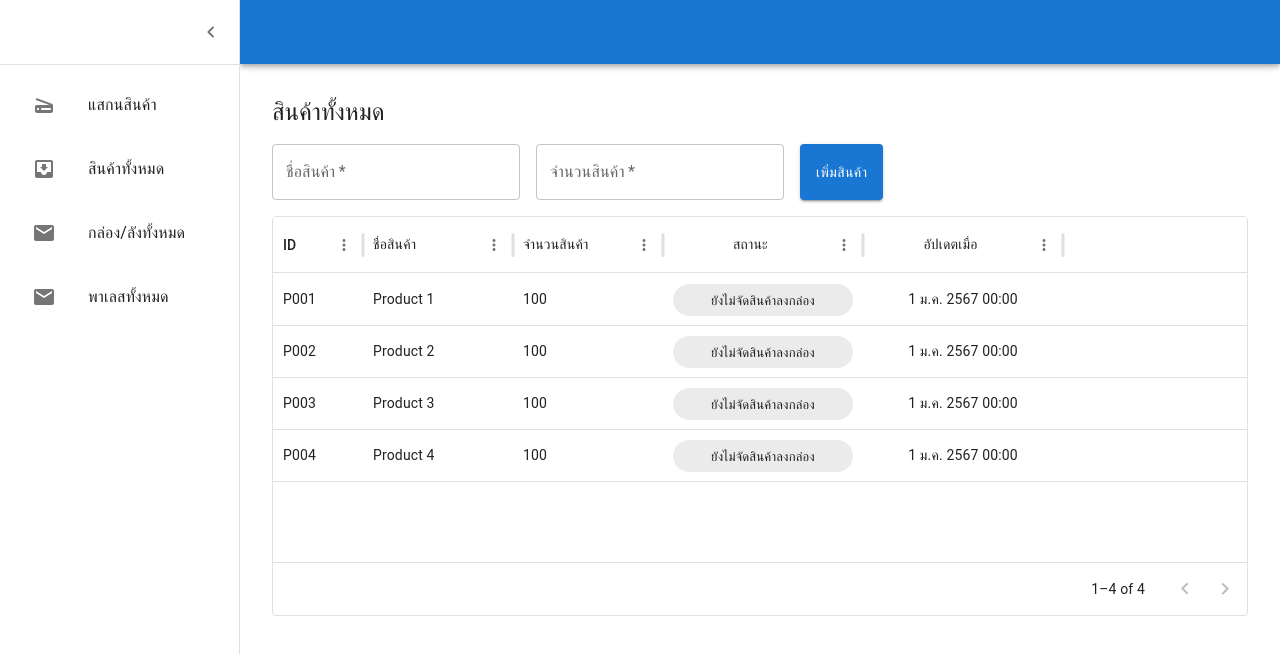
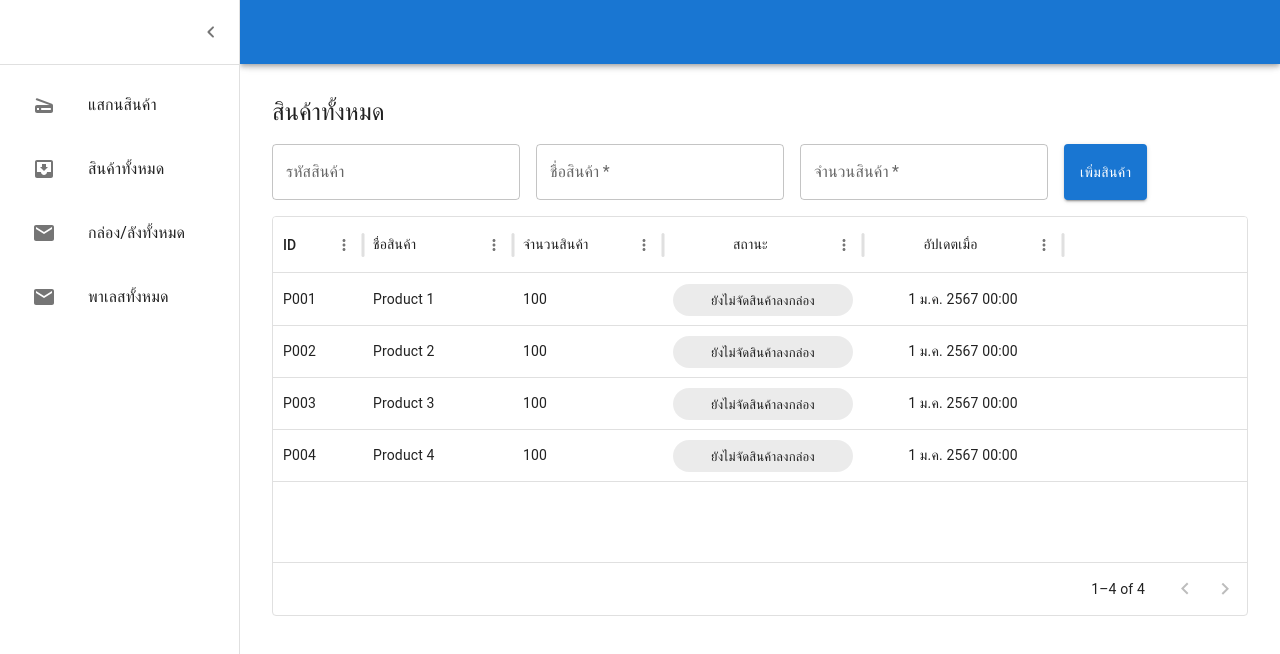
Before and after one commit to palmmy2542/barcode-packing, a React (Vite) app: page / in a window 1280 px wide. Shown: the top 654 px of the page. Built offline with nearby package versions, Linux system fonts and the light colour scheme.

Commit message:
update: product id

```diff
--- a/src/pages/Products/Products.tsx
+++ b/src/pages/Products/Products.tsx
@@ -7,7 +7,8 @@ import { PACKED_STATUS, Product } from "../../contexts/PackingProvider/types";
 
 const Products = () => {
   const { products, setProducts } = usePacking();
-  const [newProduct, setNewProduct] = useState<Omit<Product, "id">>({
+  const [newProduct, setNewProduct] = useState<Product>({
+    id: "",
     name: "",
     amount: 100,
     createdAt: new Date(),
@@ -16,10 +17,7 @@ const Products = () => {
   });
 
   const handleAddProduct = () => {
-    setProducts([
-      ...products,
-      { id: `P00${products.length + 1}`, ...newProduct },
-    ]);
+    setProducts([...products, newProduct]);
   };
   return (
     <>
@@ -27,6 +25,13 @@ const Products = () => {
         สินค้าทั้งหมด
       </Typography>
       <Box display={"flex"} gap={2} my={2}>
+        <TextField
+          name="id"
+          label="รหัสสินค้า"
+          onChange={(event) =>
+            setNewProduct({ ...newProduct, id: event.target.value })
+          }
+        />
         <TextField
           name="name"
           label="ชื่อสินค้า"
```
